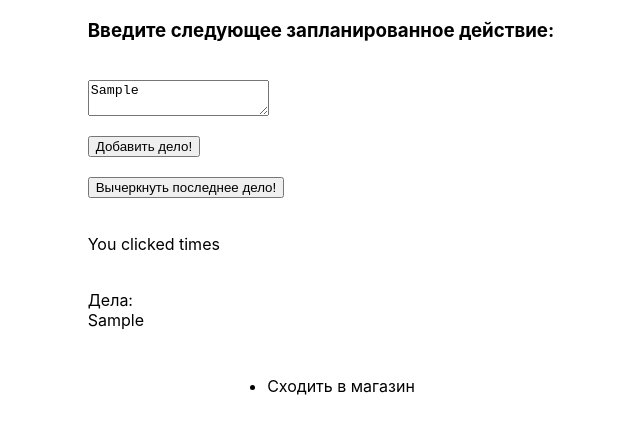
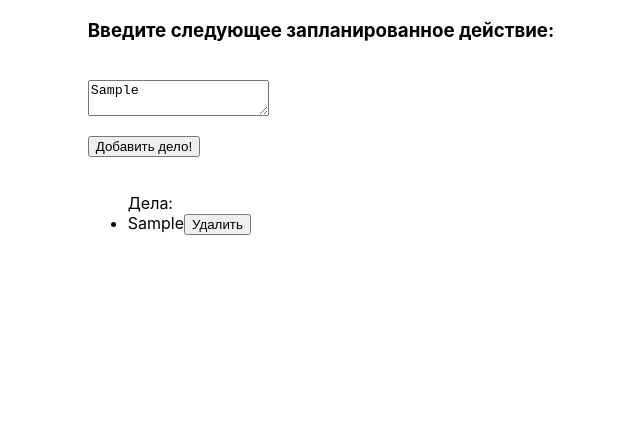
Before and after one commit to Dmis0474/To-do-list-APP, a React (Create React App) app: page / in a window 1280 px wide. Both pictures are taken after typing "Sample" into the empty fields and a click on the button "Добавить дело!". Shown: the top 434 px of the page, without its empty margins (319-959 px from the left). Built offline with nearby package versions, Linux system fonts and the light colour scheme.

Commit message:
changed deal list

```diff
--- a/src/App.js
+++ b/src/App.js
@@ -1,13 +1,11 @@
 import React from "react";
 import styles from "./App.module.css";
 import InputArea from "./components/inputArea/inputArea.jsx";
-import ToDoList from './components/to-do-list/to-do-list'
 
 let App = (props) => {
   return (
     <div className={styles.App}>
         <InputArea/>
-        <ToDoList/>
     </div>
   )
 };
--- a/src/components/inputArea/inputArea.jsx
+++ b/src/components/inputArea/inputArea.jsx
@@ -1,10 +1,10 @@
-import React, { useState } from "react";
+import React, { useState , useId } from "react";
 import styles from "./inputArea.module.css"
 
 const InputArea = () => {
   const [task, setTask] = useState('');
   const [tasks, setTasks] = useState([]);
-
+  // const [deletedTask, deleteTask] = useState([]);
 
   const handleChange = (e) => {
     setTask(e.target.value);
@@ -13,24 +13,33 @@ const InputArea = () => {
 
 
   function handleSubmit(e) {
+    const generatedId = Math.random().toString(16).slice(2)
     e.preventDefault();
-    setTasks([...tasks, task])
+    const taskObj = {id: generatedId, text: task, done: false}
+    setTasks([...tasks, taskObj])
     console.log(tasks);
   }
+
+  function handleDelete(e) {
+    console.log(e.target.parentNode.getAttribute('id'))
+    setTasks(tasks.filter((task) => task.id !== e.target.parentNode.getAttribute('id')))
+  }
+
+
+
+ let taskList = tasks.map((task, index) => {
+    return <li id={task.id} key={task.id}>{task.text}<button form={task.id} onClick={handleDelete}>Удалить</button></li>
+  })
 
   return (
     <form onSubmit={handleSubmit} className={styles.inputArea}>
       <h3>Введите следующее запланированное действие:</h3>
       <textarea name="task" placeholder="Введите следующее дело..." onChange={handleChange}></textarea>
-      <button onClick={handleSubmit}>Добавить дело!</button>
-      <button>Вычеркнуть последнее дело!</button>
-      <p>You clicked times</p>
-      <div>
+      <button onSubmit={handleSubmit}>Добавить дело!</button>
+      <ul>
         Дела:
-        {tasks.map(task => {
-          return <div key={task}>{task}</div>
-        })}
-      </div>
+        {taskList}
+      </ul>
     </form>
   );
 }
--- a/src/components/to-do-list/to-do-list.jsx
+++ /dev/null
@@ -1,13 +0,0 @@
-import React from "react";
-
-let ToDoList = (props) => {
-    return (
-        <ul>
-            <li>Сходить в магазин</li>
-        </ul>
-    )
-}
-
-
-
-export default ToDoList
```
